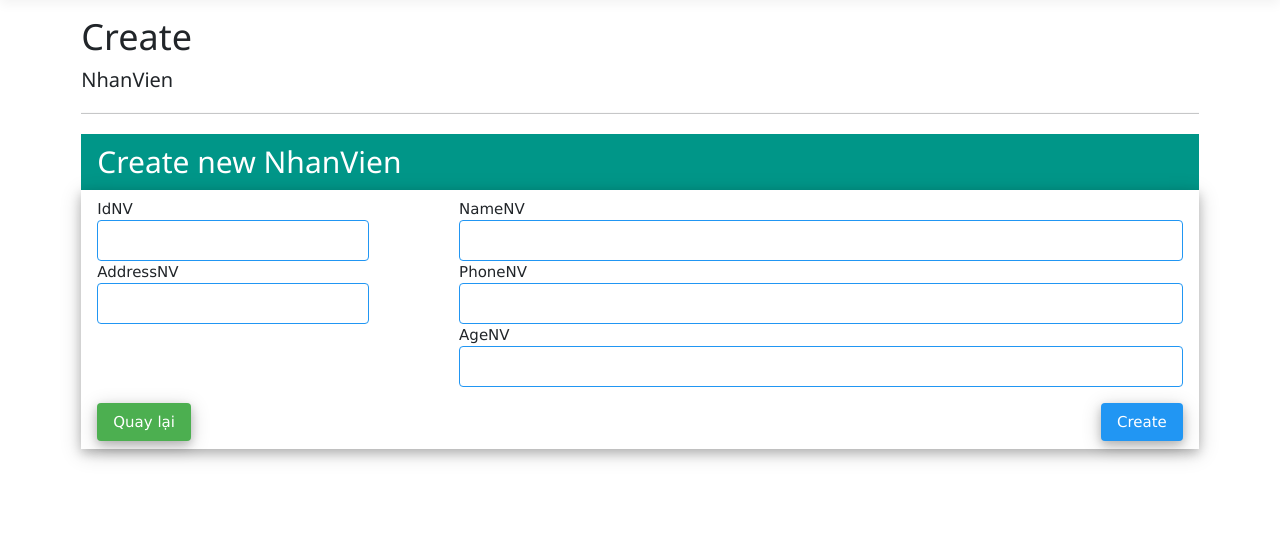
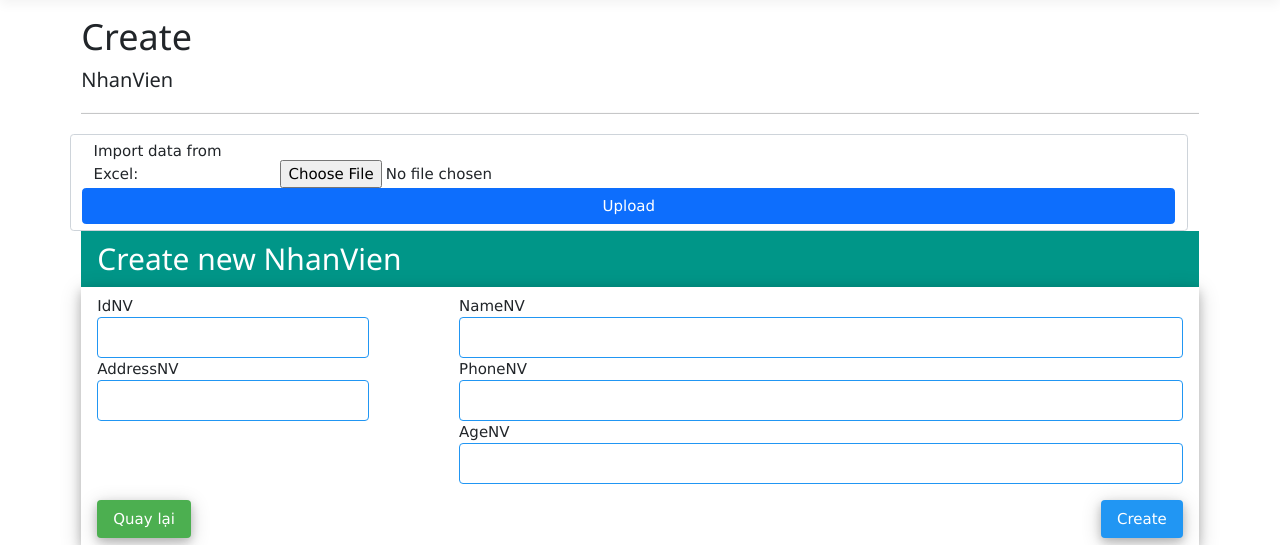
Before and after one commit to DaoTrongHieuk2/BaiTapLon, an ASP.NET Core app: page /NhanVien/Create in a window 1280 px wide. Shown: the part 54-599 px from the top of the page. Run offline with ASP.NET Core 8, Linux system fonts and the light colour scheme; style sheets or scripts are compiled from the project's sources.

Commit message:
Excel nhan vien

```diff
--- a/MVC/Controllers/NhanVienController.cs
+++ b/MVC/Controllers/NhanVienController.cs
@@ -7,7 +7,8 @@ using Microsoft.AspNetCore.Mvc.Rendering;
 using Microsoft.EntityFrameworkCore;
 using MVC.Data;
 using MVC.Models;
-
+using MVC.Models.Process;
+using OfficeOpenXml;
 namespace MVC.Controllers
 {
     public class NhanVienController : Controller
@@ -18,6 +19,7 @@ namespace MVC.Controllers
         {
             _context = context;
         }
+        private ExcelProcess _excelPro = new ExcelProcess();
 
         // GET: NhanVien
         public async Task<IActionResult> Index()
@@ -159,5 +161,68 @@ namespace MVC.Controllers
         {
           return (_context.NhanVien?.Any(e => e.IdNV == id)).GetValueOrDefault();
         }
+         public IActionResult Upload()
+        {
+            return View();
+        }
+        [HttpPost]
+                public async Task<IActionResult> Upload(IFormFile file)
+        {
+            if (file!=null)
+                {
+                    string fileExtension = Path.GetExtension(file.FileName);
+                    if (fileExtension != ".xls" && fileExtension != ".xlsx")
+                    {
+                        ModelState.AddModelError("", "Please choose excel file to upload!");
+                    }
+                    else
+                    {
+                        //rename file when upload to server
+                        var filePath = Path.Combine(Directory.GetCurrentDirectory() + "/Uploads/Excels", "File" + DateTime.Now.Day + DateTime.Now.Hour + DateTime.Now.Minute + DateTime.Now.Millisecond + fileExtension);
+                        var fileLocation = new FileInfo(filePath).ToString();
+                        if (file.Length > 0)
+                        {
+                            using (var stream = new FileStream(filePath, FileMode.Create))
+                            {
+                                //save file to server
+                                await file.CopyToAsync(stream);
+                                  //read data from file and write to database
+                                var dt = _excelPro.ExcelToDataTable(fileLocation);
+                                for(int i = 0; i < dt.Rows.Count; i++)
+                                {
+                                    var ps = new NhanVien();
+                                    ps.IdNV= dt.Rows[i][0].ToString();
+                                    ps.NameNV = dt.Rows[i][1].ToString();
+                                    ps.AddressNV = dt.Rows[i][2].ToString();
+                                    ps.PhoneNV = dt.Rows[i][3].ToString();
+                                    ps.AgeNV = dt.Rows[i][4].ToString();
+                                    _context.Add(ps);
+                                }
+                                await _context.SaveChangesAsync();
+                                return RedirectToAction(nameof(Index));
+                            }
+                         }
+                    }
+                 }
+           return View();
+        }
+        public IActionResult Download()
+        {
+            var fileName = "NhanVien.xlsx";
+            using (ExcelPackage excelPackage = new ExcelPackage())
+            {
+                ExcelWorksheet excelWorksheet = excelPackage.Workbook.Worksheets.Add("Sheet 1");
+                excelWorksheet.Cells["A1"].Value = "IdNV";
+                excelWorksheet.Cells["B1"].Value = "NameNV";
+                excelWorksheet.Cells["C1"].Value = "AddressNV";
+                excelWorksheet.Cells["D1"].Value = "PhoneNV";
+                excelWorksheet.Cells["E1"].Value = "AgeNV";
+                var psList = _context.NhanVien.ToList();
+                excelWorksheet.Cells["A2"].LoadFromCollection(psList);
+                var stream = new MemoryStream(excelPackage.GetAsByteArray());
+                return File(stream, "application/vnd.openxmlformats-officedocument.spreadsheetml.sheet", fileName);
+            }
+        }
     }
+
 }
--- a/MVC/Views/NhanVien/Create.cshtml
+++ b/MVC/Views/NhanVien/Create.cshtml
@@ -8,6 +8,13 @@
 
 <h4>NhanVien</h4>
 <hr />
+<form asp-action="Upload" enctype="multipart/form-data">
+        <div class="row form-control">
+           <label class="col-sm-2">Import data from Excel:</label>
+            <input type="file" name="file" class="col-sm-4">
+            <input type="submit" value="Upload" class="btn btn-primary">
+        </div>
+    </form>
 <div class="max-width-40 ud-center">
     <div class="w3-container w3-teal">
         <h2>Create new NhanVien</h2>
--- a/MVC/Views/NhanVien/Index.cshtml
+++ b/MVC/Views/NhanVien/Index.cshtml
@@ -10,6 +10,9 @@
         <b>Nhan Vien/</b>index
         <a asp-action="Create" class="w3-btn w3-border w3-border-blue w3-round w3-right w3-tiny w3-horver-blue">+ Add
             new</a>
+            <a class="btn btn-primary w3-border w3-border-blue w3-round w3-right w3-tiny w3-horver-blue "
+            asp-action="Download">Download
+            file</a>
     </div>
     <hr />
     <table class="w3-table-all w3-card-4 w3-centered">
```
Also changed, not shown: MVC/App.db, 16 other files.
